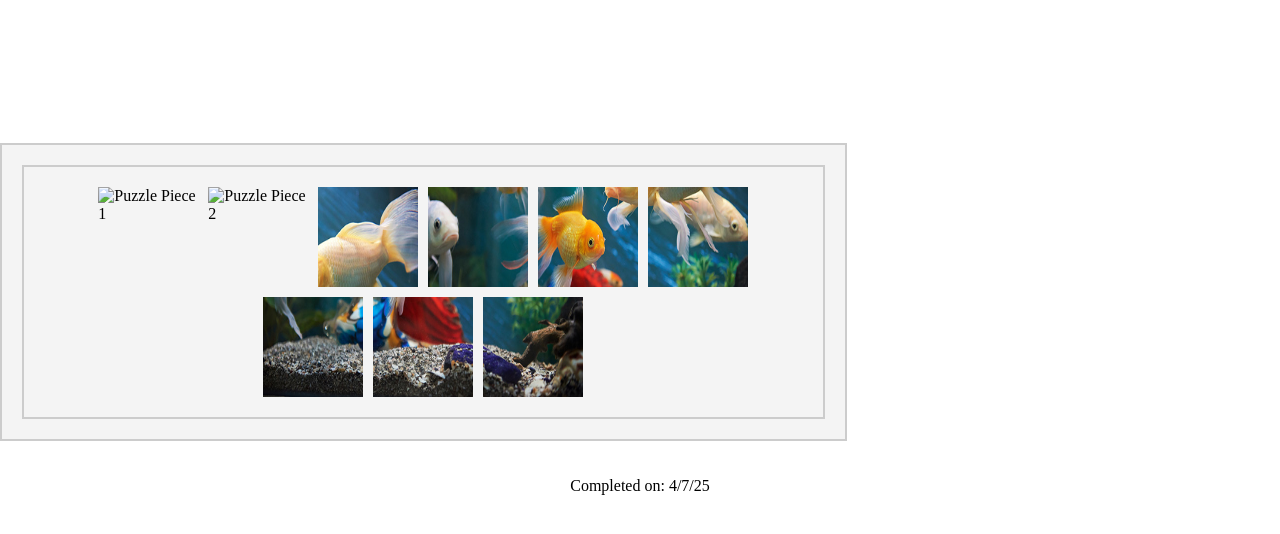
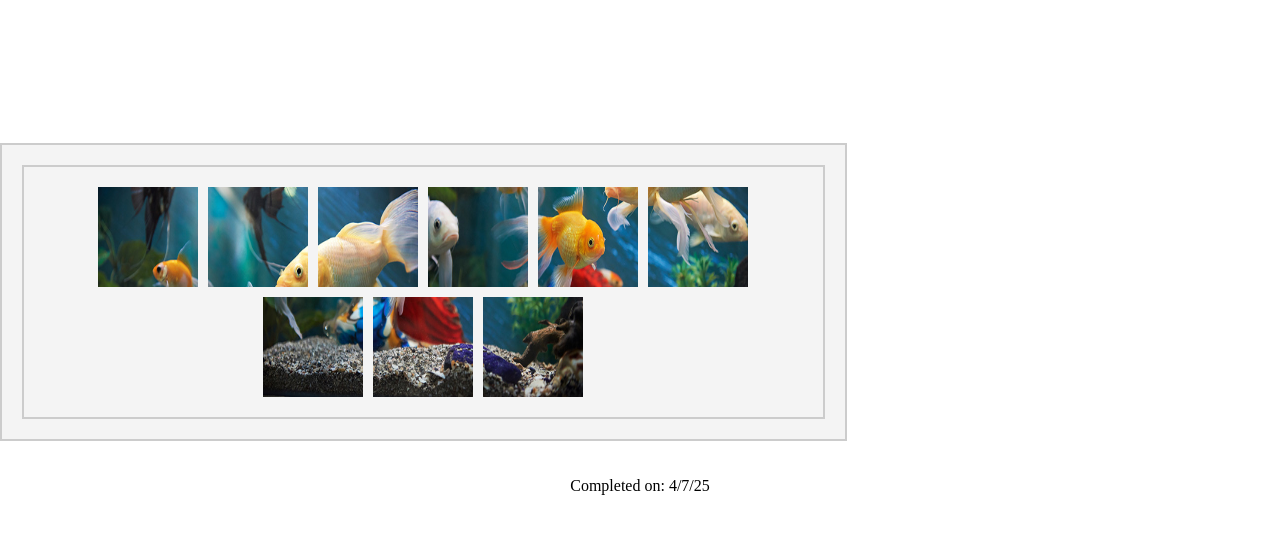
Before and after one commit to Anzelu-cc/Anzelu-cc.github.io, a plain HTML site: page index.html in a window 1280 px wide. Shown: the part 108-642 px from the top of the page. Drawn offline with Linux system fonts and the light colour scheme; files whose address does not match are found by name.

Commit message:
Update index.html

```diff
--- a/index.html
+++ b/index.html
@@ -13,8 +13,8 @@
 
   <section class="puzzle-image">
     <section class="puzzle-image">
-  <div class="puzzle-piece"><img src="4.4_puzzle3.zip/puzzle3_D.jpg" alt="Puzzle Piece 1"></div>
-  <div class="puzzle-piece"><img src="4.4_puzzle3.zip/puzzle3_A.jpg" alt="Puzzle Piece 2"></div>
+  <div class="puzzle-piece"><img src="puzzle3_D.jpg" alt="Puzzle Piece 1"></div>
+  <div class="puzzle-piece"><img src="puzzle3_A.jpg" alt="Puzzle Piece 2"></div>
   <div class="puzzle-piece"><img src="4.4_puzzle3.zip/puzzle3_G.jpg" alt="Puzzle Piece 3"></div>
   <div class="puzzle-piece"><img src="4.4_puzzle3.zip/puzzle3_J.jpg" alt="Puzzle Piece 4"></div>
   <div class="puzzle-piece"><img src="4.4_puzzle3.zip/puzzle3_H.jpg" alt="Puzzle Piece 10"></div>
```
